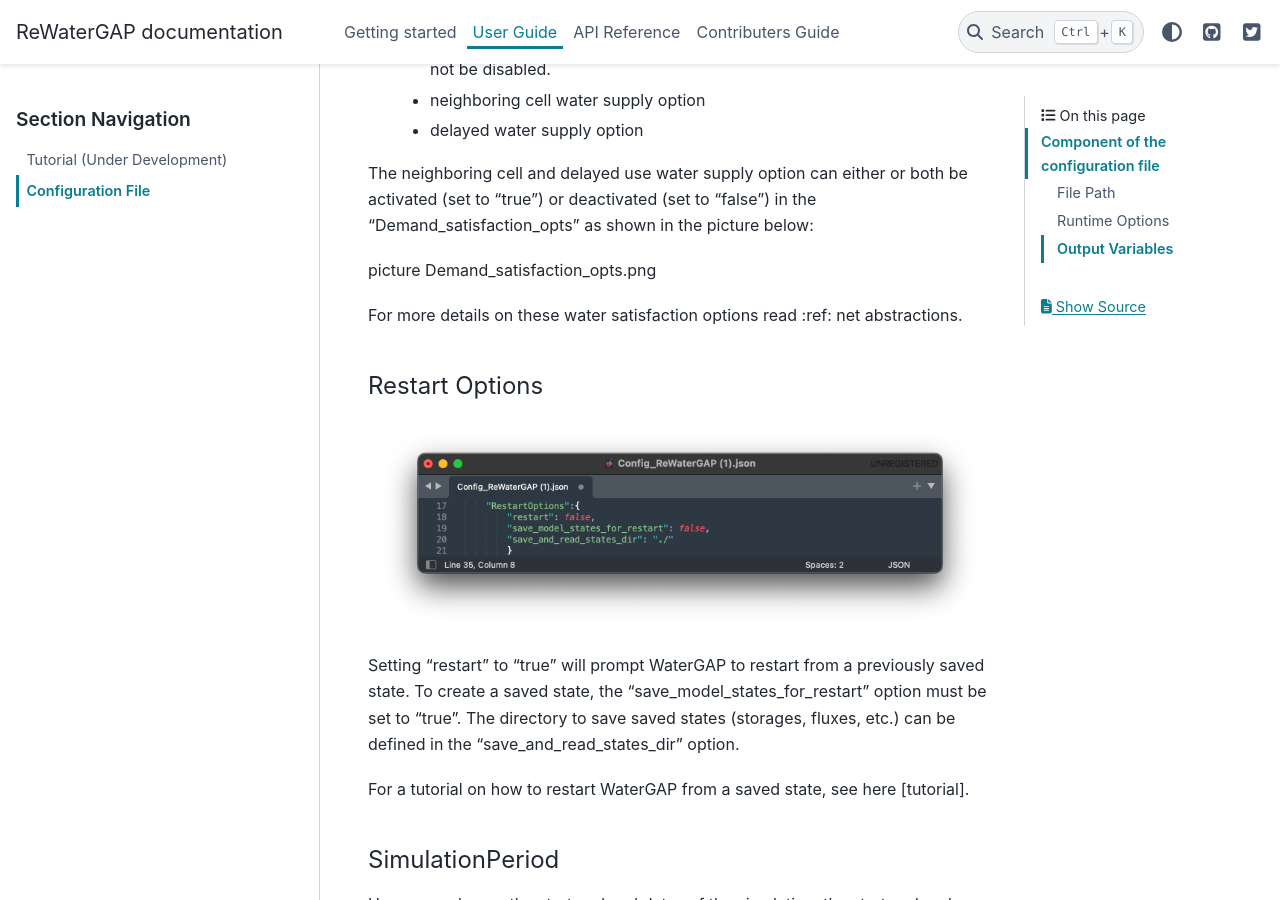
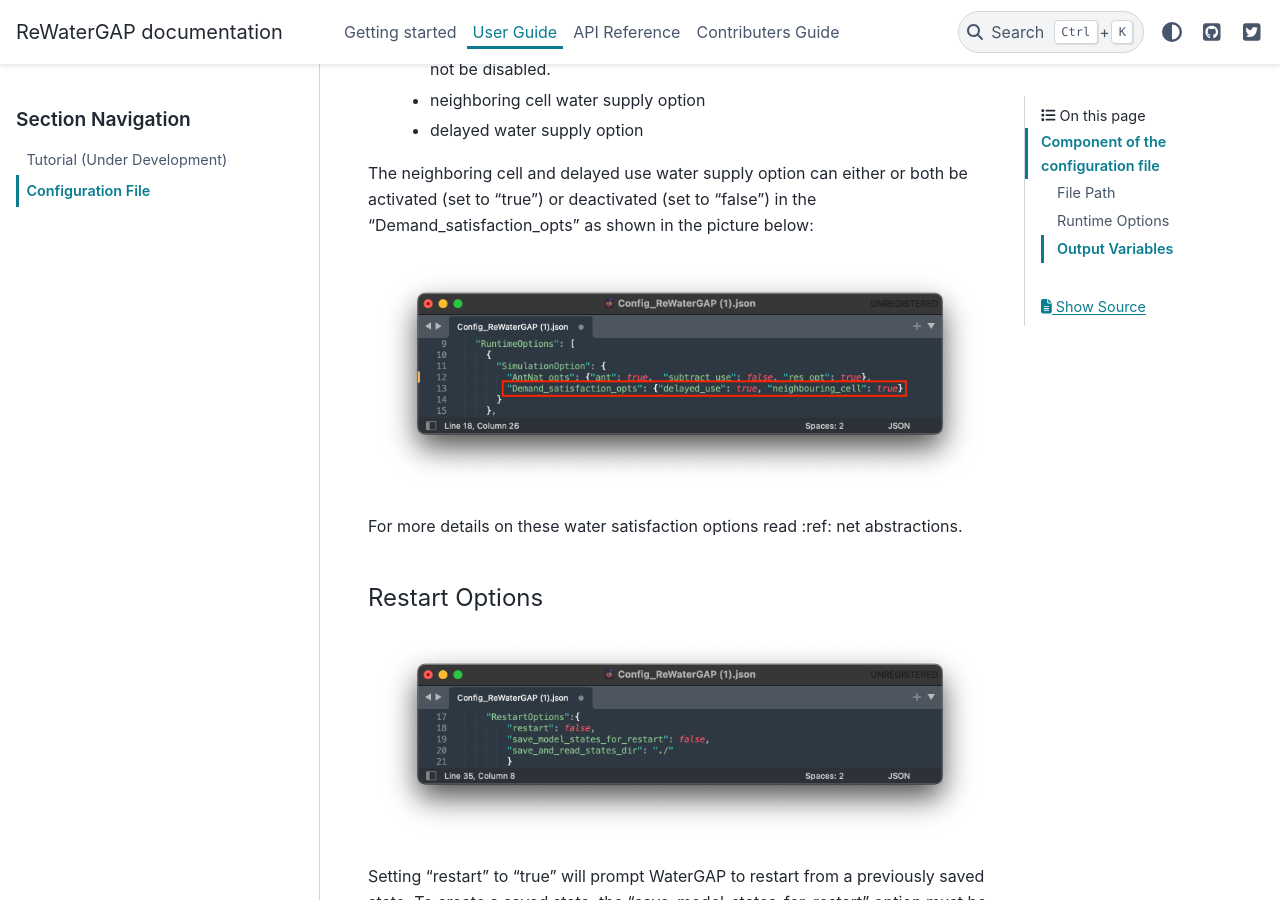
Before and after one commit to HydrologyFrankfurt/ReWaterGAP, a Sphinx documentation site: the page built from docs/user_guide/configuration_file.rst, in a window 1280 px wide and 900 px high, scrolled down 2421 px. Built offline with Sphinx 7.4.7 and the PyData theme 0.15.4, drawn with Linux system fonts in a browser that asks for light colours; pages that are not in the unit, such as notebooks, are missing from menus.

Commit message:
Update configuration_file.rst

```diff
--- a/docs/user_guide/configuration_file.rst
+++ b/docs/user_guide/configuration_file.rst
@@ -53,7 +53,7 @@ WaterGap satisfies surface water demand spatially using three options:
 
 The neighboring cell and delayed use water supply option can either or both be activated (set to "true") or deactivated (set to "false") in the "Demand_satisfaction_opts" as shown in the picture below:
 
-picture Demand_satisfaction_opts.png
+.. figure:: ../images/user_guide/Demand_satisfaction_opts.png
 
 For more details on these water satisfaction options read :ref: net abstractions.
 
```
